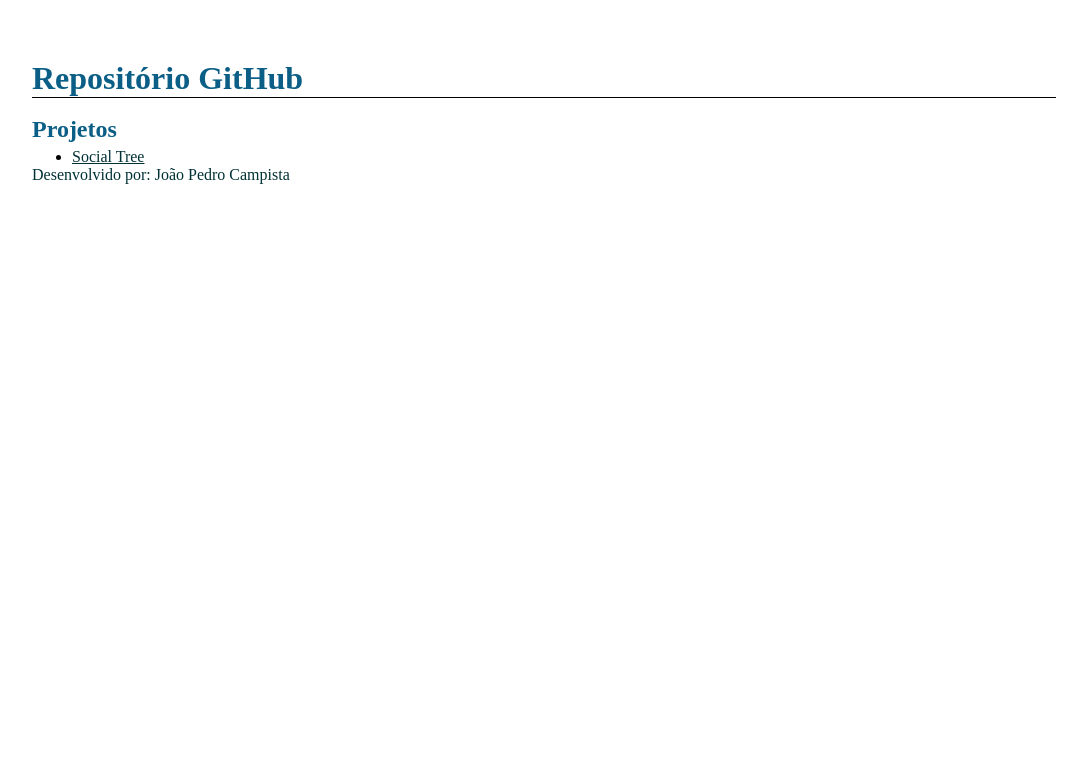
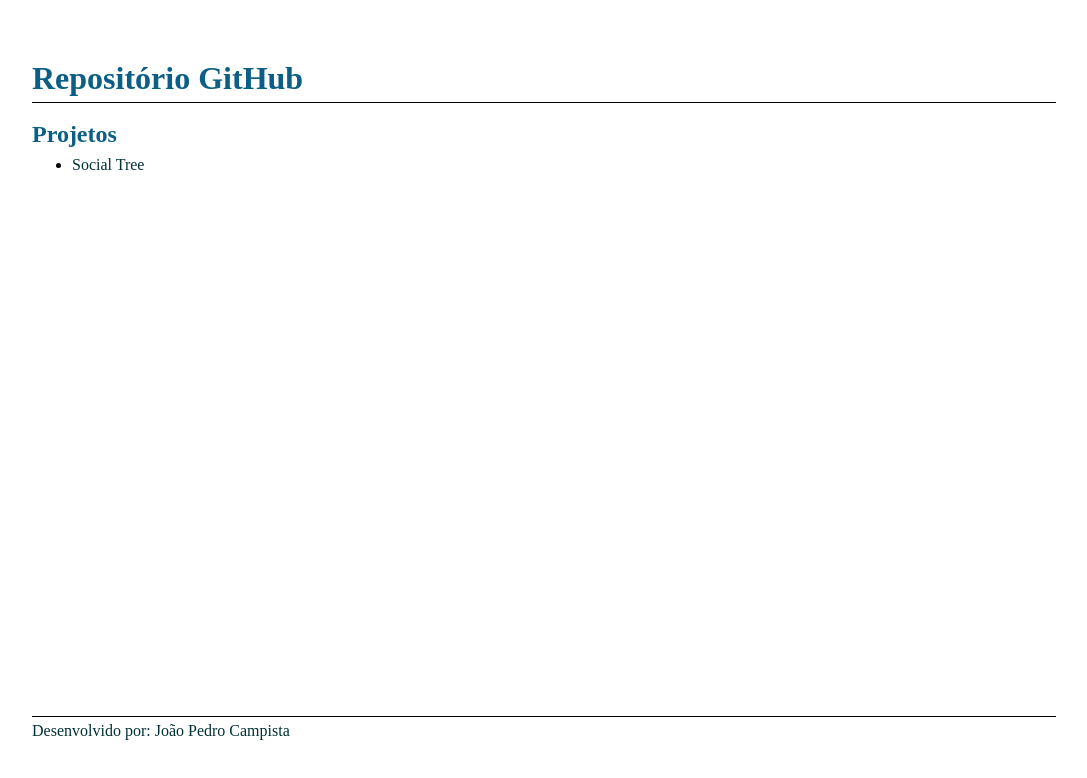
Before and after one commit to Joao-ZenusZ/DiscoverRS, a plain HTML site: page index.html in a window 1280 px wide. Shown: the whole page, without its empty margins (96-1183 px from the left). Drawn offline with Linux system fonts and the light colour scheme.

Commit message:
Final Index Github

```diff
--- a/css.css
+++ b/css.css
@@ -1,7 +1,10 @@
 * {
     margin: 0;
     box-sizing: border-box;
-    /* border: 1px solid red; */
+    /*border: 1px solid red; */
+}
+body {
+    height: 100vh;
 }
 h1, h2 {
     color: rgb(11, 94, 133);
@@ -11,10 +14,11 @@ h1, h2 {
 h1 {
     border-bottom: 1px solid black;
     margin-top: 60px;
+    padding-bottom: 5px;
 }
 
 h2 {
-    margin-bottom: 5px;
+    margin-bottom: 8px;
 }
 ul {
     width: 80%;
@@ -22,13 +26,17 @@ ul {
 }
 a {
     color: rgb(0, 49, 53);
+    text-decoration: none;
 }
-.icon{
+p {
+    margin: auto;
     color: rgb(0, 49, 53);
 }
-p {
+#bot-text {
     width: 80%;
-    margin: auto;
-    color: rgb(0, 49, 53);
-
+    position: absolute;
+    bottom: 60px;
+    left:10vw;
+    border-top: 1px solid black;
+    padding-top: 5px;
 }
--- a/index.html
+++ b/index.html
@@ -13,9 +13,10 @@
     <ul>
         <li><a href="https://joao-zenusz.github.io/DiscoverRS/Desafio2/social-tree.html">Social Tree</a></li>
     </ul>
-    <div><p>
+    <div id="bot-text">
+        <p>
         Desenvolvido por: João Pedro Campista
-    </p>
+        </p>
     </div>
 </body>
 </html>
```
